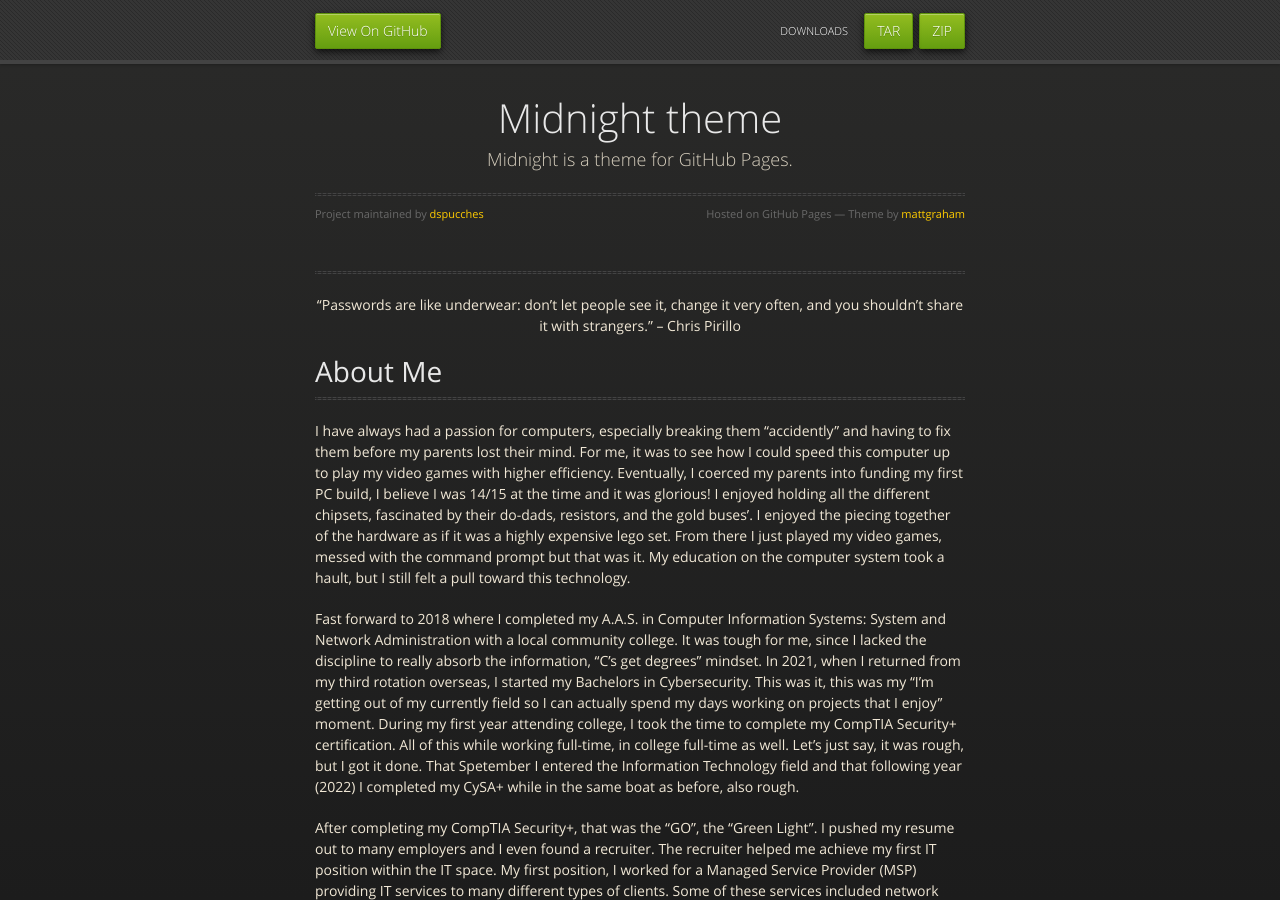
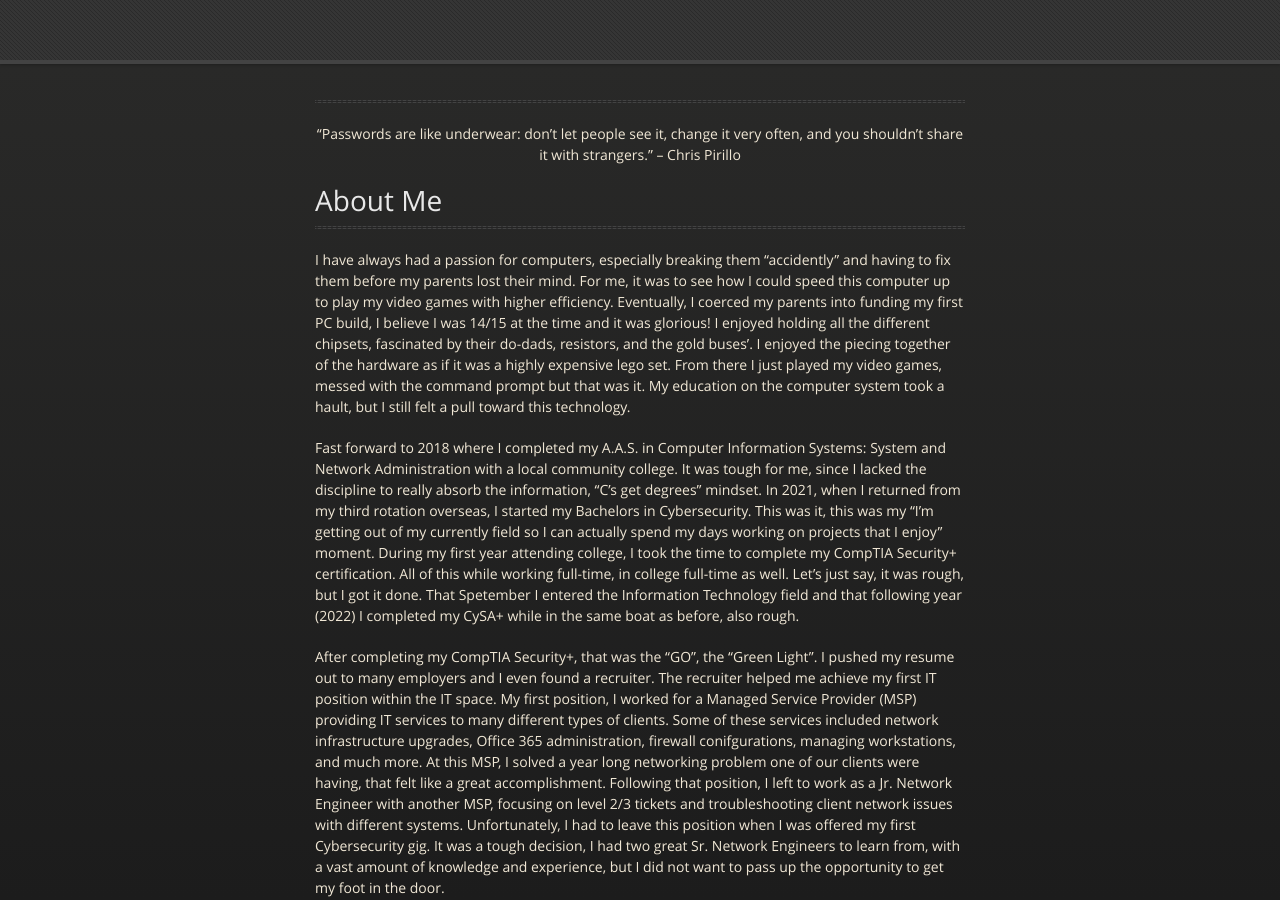
Before and after one commit to dspucches/dspucches.github.io, a Jekyll site: the page built from index.md, in a window 1280 px wide and 900 px high. Built offline with Jekyll 4.4.1, drawn with Linux system fonts in a browser that asks for light colours.

Commit message:
Update default.html

```diff
--- a/_layouts/default.html
+++ b/_layouts/default.html
@@ -20,27 +20,19 @@
   <body>
       <div id="header">
         <nav>
-          <ul>
-            <li class="fork"><a href="{{ site.github.repository_url }}">View On GitHub</a></li>
-            {% if site.show_downloads %}
-              <li class="downloads"><a href="{{ site.github.zip_url }}">ZIP</a></li>
-              <li class="downloads"><a href="{{ site.github.tar_url }}">TAR</a></li>
-              <li class="title">DOWNLOADS</li>
-            {% endif %}
-          </ul>
         </nav>
       </div><!-- end header -->
 
     <div class="wrapper">
 
-      <section>
-        <div id="title">
+     <section>
+         <!--<div id="title">
           <h1>{{ site.title | default: site.github.repository_name }}</h1>
           <p>{{ site.description | default: site.github.project_tagline }}</p>
           <hr>
           <span class="credits left">Project maintained by <a href="{{ site.github.owner_url }}">{{ site.github.owner_name }}</a></span>
           <span class="credits right">Hosted on GitHub Pages &mdash; Theme by <a href="https://twitter.com/mattgraham">mattgraham</a></span>
-        </div>
+        </div>-->
 
         {{ content }}
 
```
